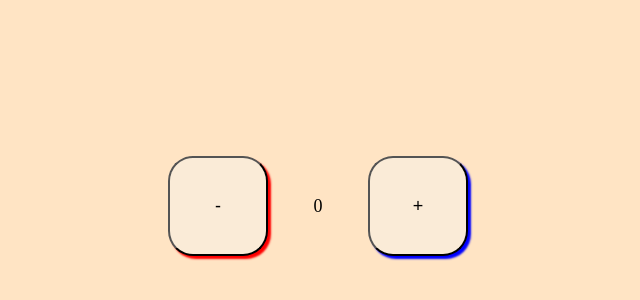
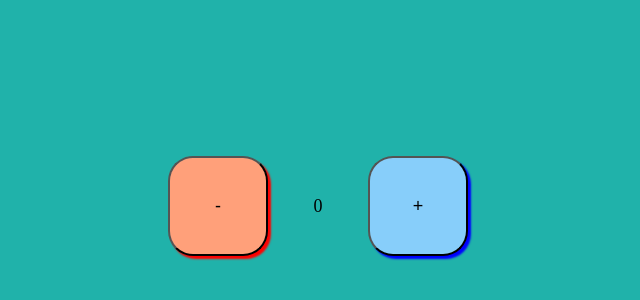
Before and after one commit to christianmbonet/counter-project, a Gatsby site: page / in a window 1280 px wide. Shown: the part 202-502 px from the top of the page, without its empty margins (322-962 px from the left). Built offline with nearby package versions, Linux system fonts and the light colour scheme; Gatsby itself is replaced by a stand-in of ours.

Commit message:
changing colors

```diff
--- a/src/components/index.css
+++ b/src/components/index.css
@@ -2,7 +2,7 @@ body {
     display: flex;
     justify-content: center;
     align-items: center;
-    background-color: bisque;
+    background-color: lightseagreen;
 }
 
 div {
@@ -26,7 +26,7 @@ div {
     height: 100px;
     width: 100px;
     font-size: large;
-    background-color: antiquewhite;
+    background-color: lightsalmon;
     border-radius: 25px;
     box-shadow: 3px 3px 2px red;
 }
@@ -38,7 +38,7 @@ div {
     height: 100px;
     width: 100px;
     font-size: large;
-    background-color: antiquewhite;
+    background-color: lightskyblue;
     border-radius: 25px;
     box-shadow: 3px 3px 2px blue;
 }
```
